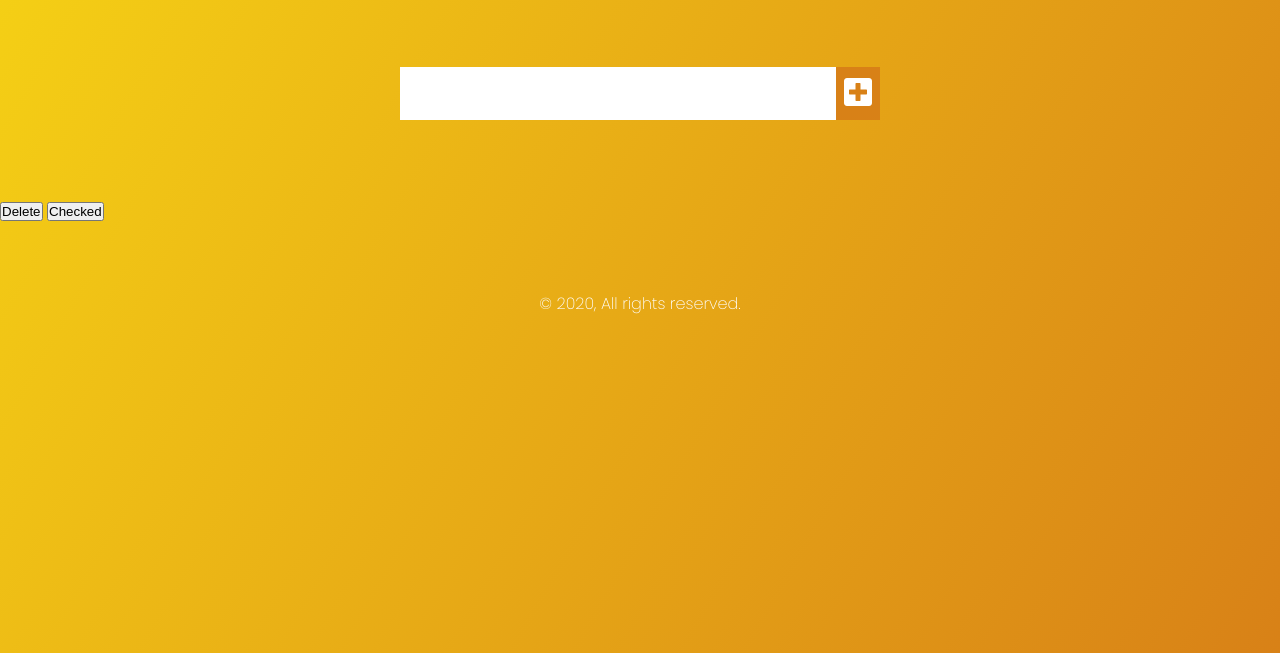
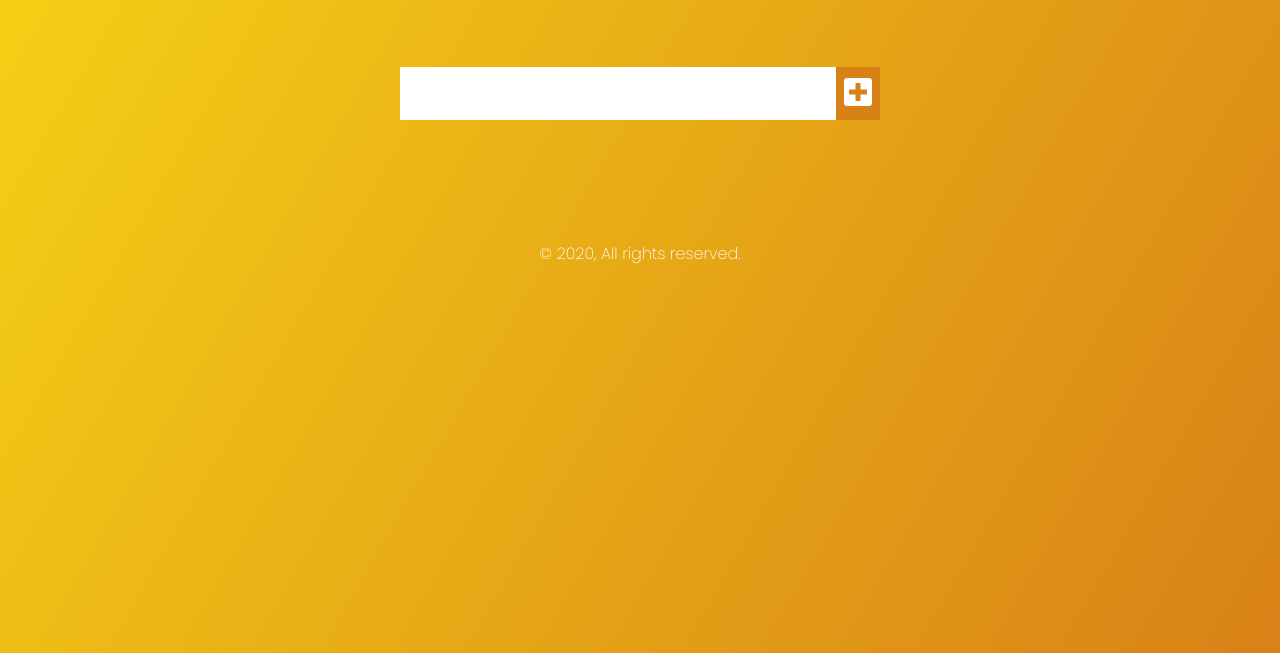
Before and after one commit to iamfredrickokereke/Dev-Ed-Tutorials-Code-Along, a plain HTML site: page Todolist/index.html in a window 1280 px wide. Shown: the part 147-800 px from the top of the page. Drawn offline with Linux system fonts and the light colour scheme.

Commit message:
remove unwanted div

```diff
--- a/Todolist/index.html
+++ b/Todolist/index.html
@@ -29,11 +29,7 @@
 
         <div class="todo-container">
             <ul class="todo-list">
-                <div class="todo">
-                    <li></li>
-                    <button>Delete</button>
-                    <button>Checked</button>
-                </div>
+
             </ul>
         </div>
     </main>
```
